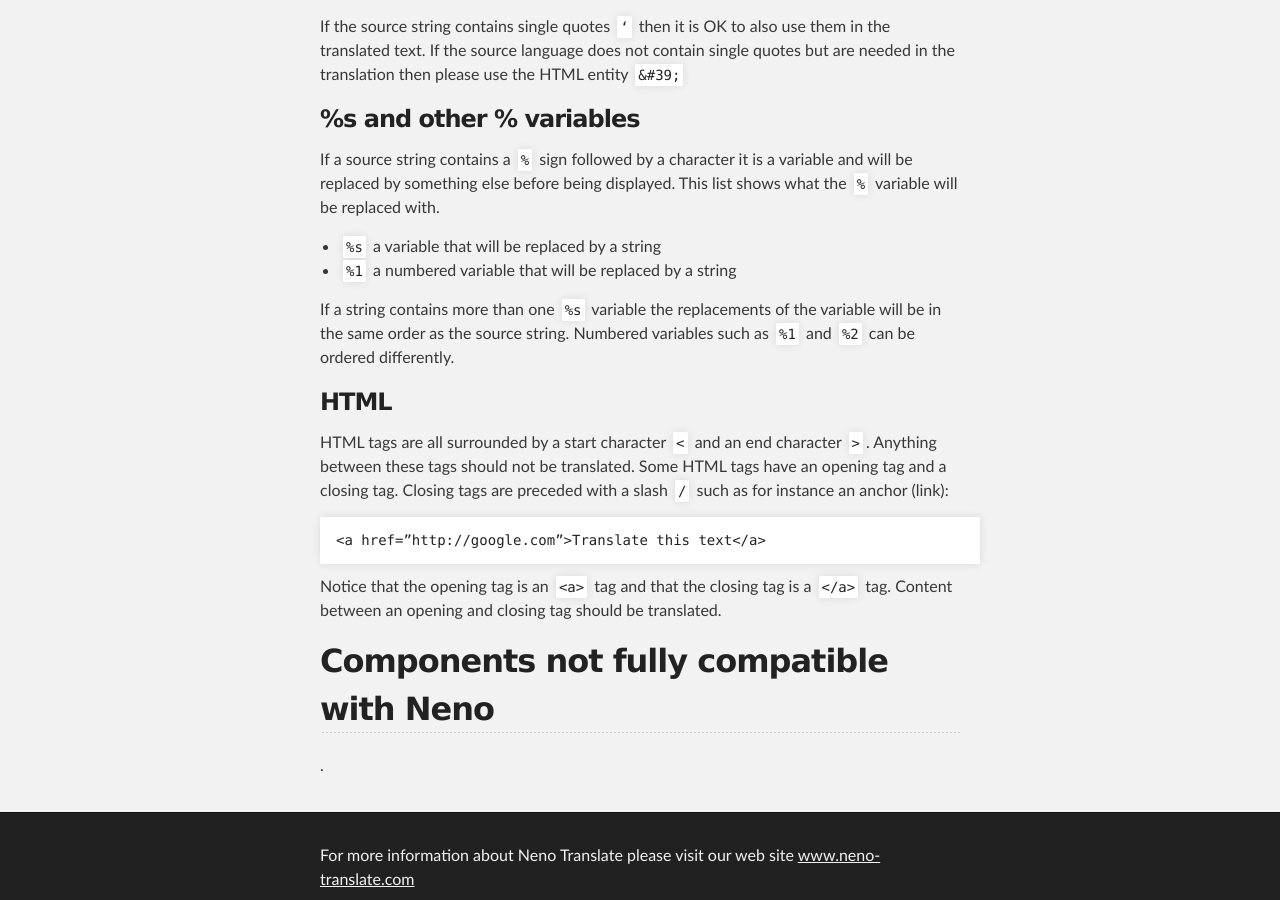
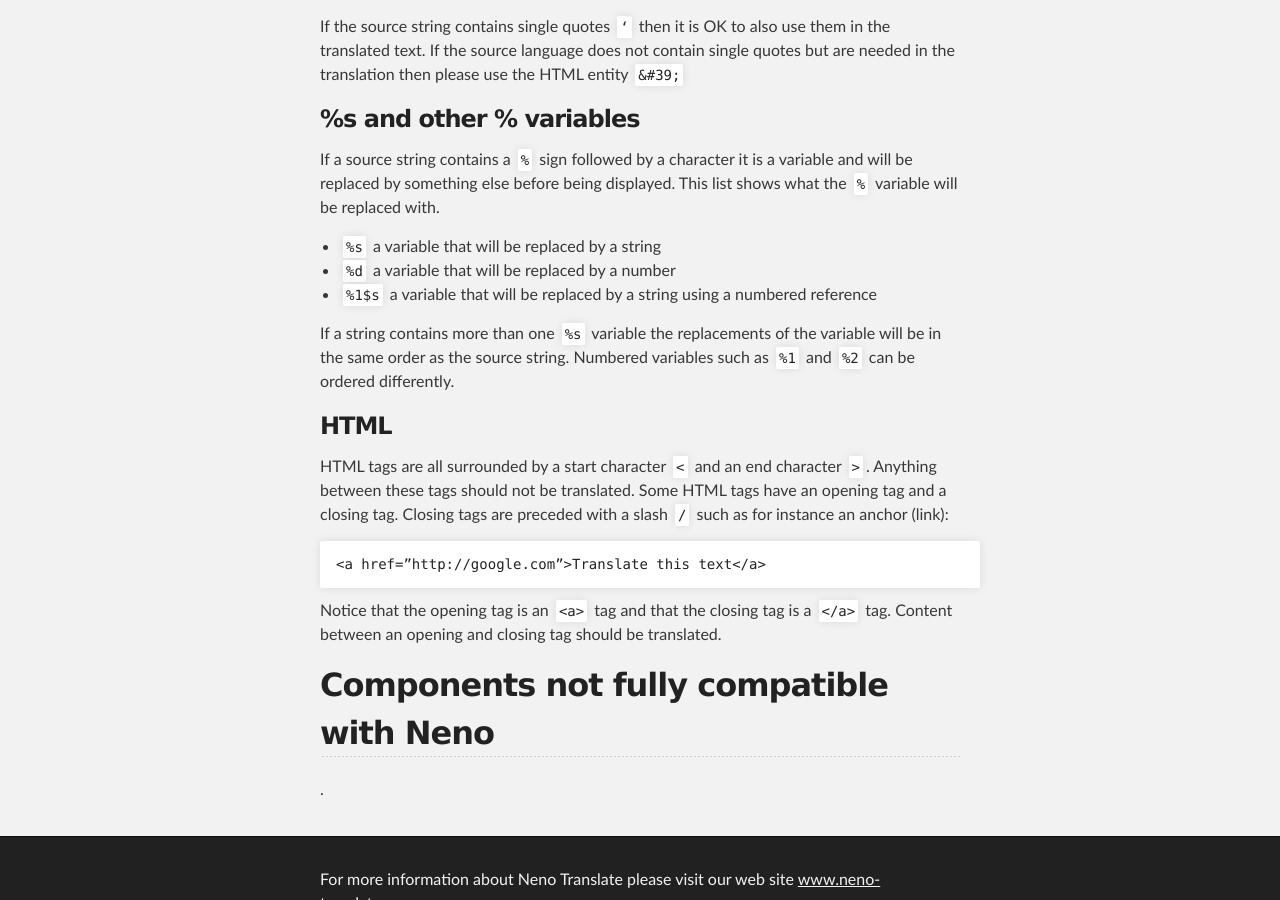
Before and after one commit to javigomez/neno, a Jekyll site: the page built from index.md, in a window 1280 px wide and 900 px high, scrolled down 4174 px. Built offline with Jekyll 4.4.1, drawn with Linux system fonts in a browser that asks for light colours; Markdown is read by kramdown in place of the engine named in the settings.

Commit message:
Update index.md

```diff
--- a/index.md
+++ b/index.md
@@ -103,7 +103,8 @@ If the source string contains single quotes `‘` then it is OK to also use them
 If a source string contains a `%` sign followed by a character it is a variable and will be replaced by something else before being displayed. This list shows what the `%` variable will be replaced with.
 
 * `%s` a variable that will be replaced by a string
-* `%1` a numbered variable that will be replaced by a string
+* `%d` a variable that will be replaced by a number
+* `%1$s` a variable that will be replaced by a string using a numbered reference
 
 If a string contains more than one `%s` variable the replacements of the variable will be in the same order as the source string. Numbered variables such as `%1` and `%2` can be ordered differently.
 ### HTML
```
